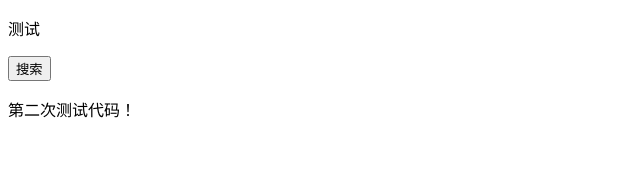
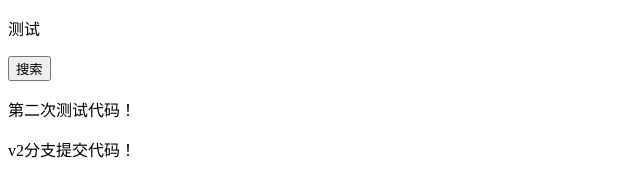
Before and after one commit to kitty513624/git-demo, a plain HTML site: page index.html in a window 1280 px wide. Shown: the whole page, without its empty margins (0-640 px from the left). Drawn offline with Linux system fonts and the light colour scheme.

Commit message:
第三次提交代码到代码库

```diff
--- a/index.html
+++ b/index.html
@@ -8,5 +8,6 @@
 <p>测试</p>
 <input type="button" value="搜索">
     <p>第二次测试代码！</p>
+<p>v2分支提交代码！</p>
 </body>
 </html>
```
